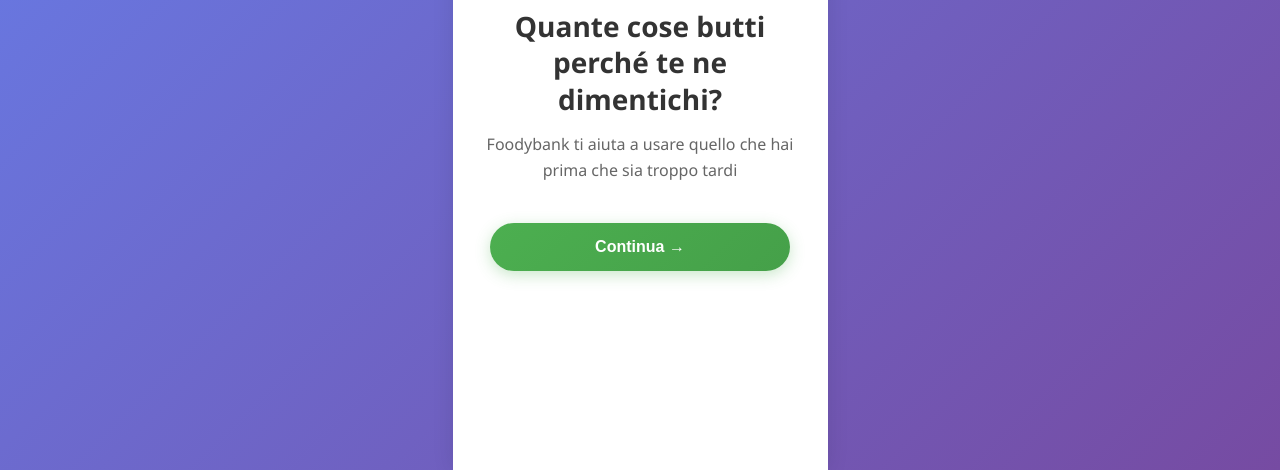
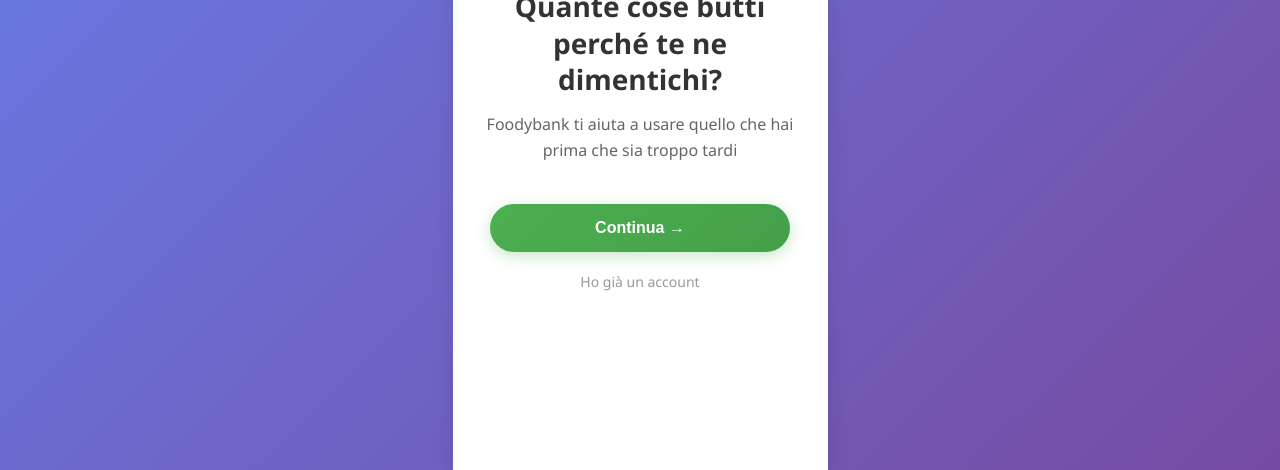
Before and after one commit to pasfranc/prototype, a plain HTML site: page index.html in a window 1280 px wide. Shown: the part 330-800 px from the top of the page. Drawn offline with Linux system fonts and the light colour scheme.

Commit message:
Add 'Already have account' skip link in onboarding
- Added "Ho già un account" link in first onboarding screen
- Clicking link skips entire onboarding flow
- New skipToMainApp() function shows main app directly
- Clean UX for returning users

🤖 Generated with [Claude Code](https://claude.com/claude-code)

Co-Authored-By: Claude Sonnet 4.5 <noreply@anthropic.com>

```diff
--- a/index.html
+++ b/index.html
@@ -1684,6 +1684,7 @@
             <h1 class="onboarding-title">Quante cose butti perché te ne dimentichi?</h1>
             <p class="onboarding-subtitle">Foodybank ti aiuta a usare quello che hai prima che sia troppo tardi</p>
             <button class="btn-primary" onclick="nextScreen(2)">Continua →</button>
+            <a href="#" class="skip-link" onclick="event.preventDefault(); skipToMainApp()">Ho già un account</a>
         </div>
 
         <!-- SCREEN 2: Rimozione Paura -->
@@ -2626,6 +2627,18 @@
             }, 1000);
         }
 
+        function skipToMainApp() {
+            // Hide all onboarding screens
+            document.querySelectorAll('.onboarding-screen').forEach(screen => {
+                screen.classList.remove('active');
+            });
+
+            // Show main app immediately
+            const mainApp = document.getElementById('mainApp');
+            mainApp.classList.add('active');
+            mainApp.style.opacity = '1';
+        }
+
         // Main App Functions
         let appState = {
             streak: 1,
```
